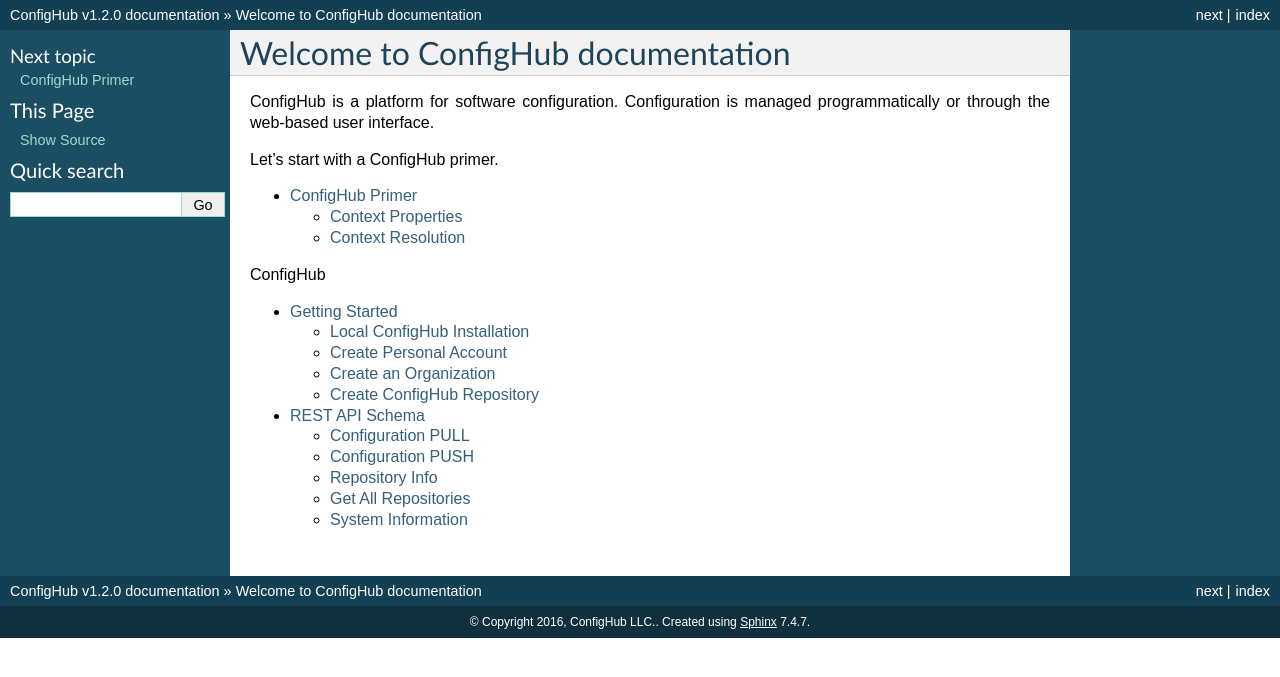
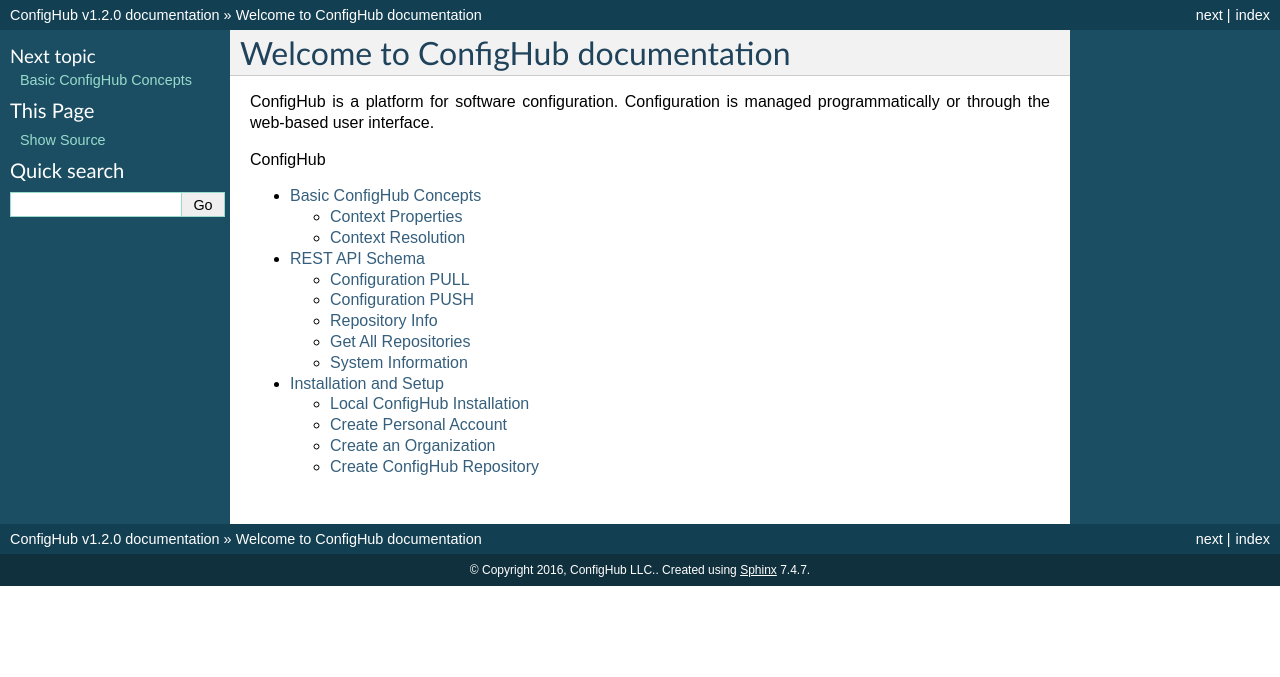
Before and after one commit to ConfigHubPub/Docs, a Sphinx documentation site: the page built from documentation/index.rst, in a window 1280 px wide. Shown: the top 677 px of the page. Built offline with Sphinx 7.4.7, drawn with Linux system fonts in a browser that asks for light colours.

```diff
--- a/documentation/index.rst
+++ b/documentation/index.rst
@@ -10,18 +10,11 @@ ConfigHub is a platform for software configuration.  Configuration is managed
 programmatically or through the web-based user interface.
 
 
-Let's start with a ConfigHub primer.
-
-.. toctree::
-   :maxdepth: 2
-
-   pages/primer
-
-
 
 .. toctree::
    :maxdepth: 2
    :caption: ConfigHub
 
+   pages/primer
+   pages/schema
    pages/getting_started
-   pages/schema
--- a/documentation/pages/getting_started.rst
+++ b/documentation/pages/getting_started.rst
@@ -1,8 +1,8 @@
 .. _gettingstarted:
 
-***************
-Getting Started
-***************
+**********************
+Installation and Setup
+**********************
 
 The fastest way to evaluate ConfigHub is to use the
 `hosted demo version <https://demo.confighub.com>`_.
--- a/documentation/pages/primer.rst
+++ b/documentation/pages/primer.rst
@@ -1,7 +1,7 @@
 .. _primer:
 
-ConfigHub Primer
-^^^^^^^^^^^^^^^^
+Basic ConfigHub Concepts
+^^^^^^^^^^^^^^^^^^^^^^^^
 
 All configuration can be boiled down to key-value pairs (properties).  Ignoring the format
 that surrounds various configuration components, configuration differences are always reduced to properties.
```
